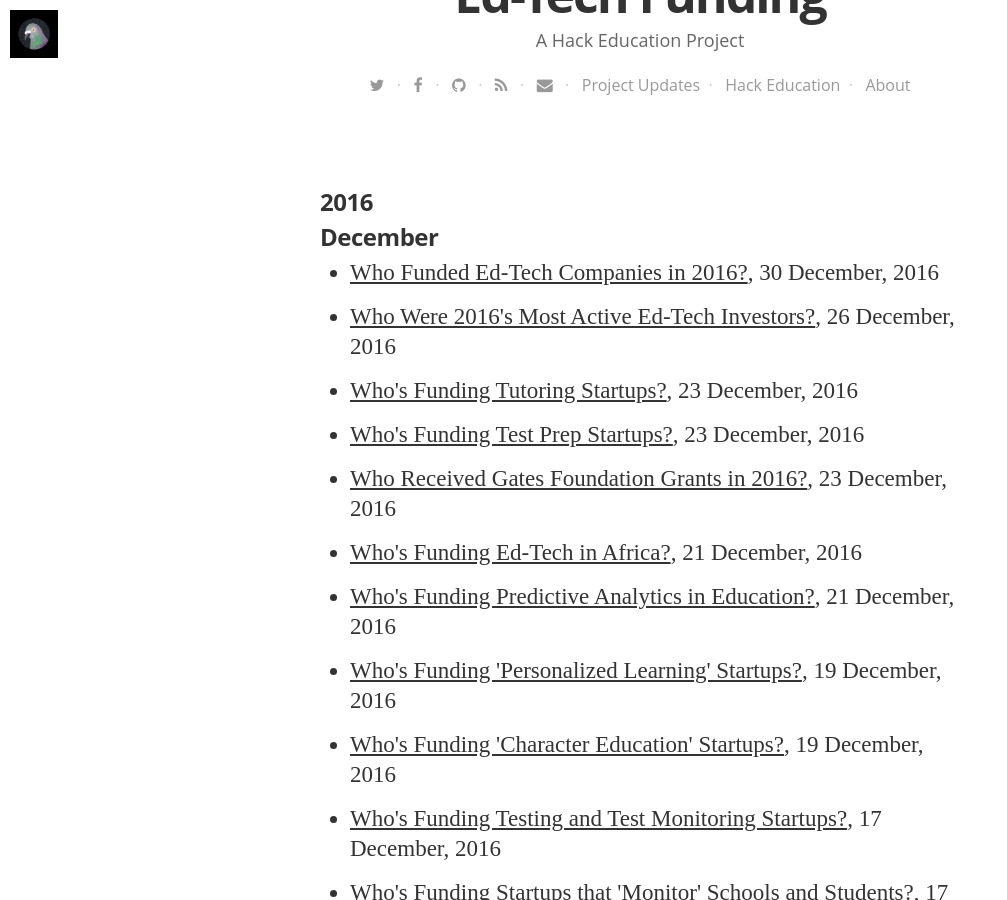
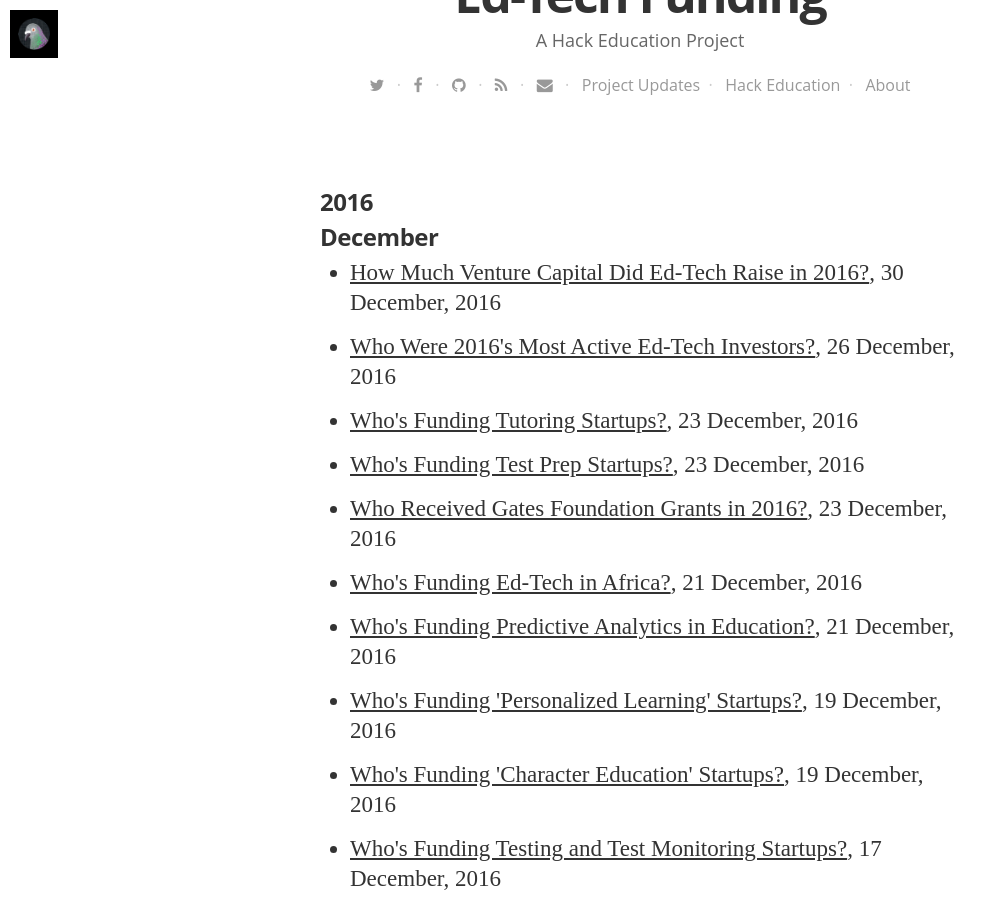
Before and after one commit to HackEducation/funding, a Jekyll site: the page built from archives.html, in a window 1280 px wide and 900 px high, scrolled down 565 px. Shown: the whole window, without its empty margins (0-1007 px from the left). Built offline with Jekyll 4.4.1, drawn with Linux system fonts in a browser that asks for light colours; nearby versions of some CDN libraries; some web fonts are replaced.

Commit message:
edit headline

```diff
--- a/_posts/2016-12-30-investment.html
+++ b/_posts/2016-12-30-investment.html
@@ -1,6 +1,6 @@
 ---
 layout: post
-title: "Who Funded Ed-Tech Companies in 2016?"
+title: "How Much Venture Capital Did Ed-Tech Raise in 2016?"
 date: 2016-12-30 11:35:00 +0000
 tags:
 image: https://s3.amazonaws.com/hackedu/2016-12-30-money.jpg
```
